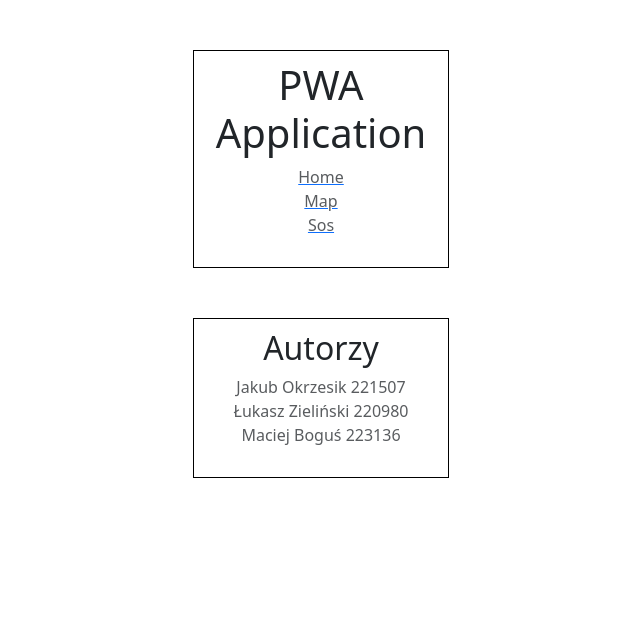
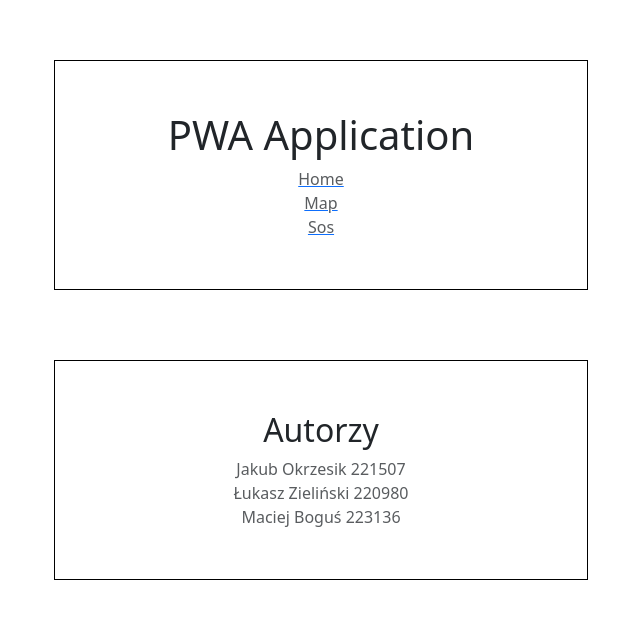
Before and after one commit to maciejbogus/maciejbogus.github.io, a plain HTML site: page index.html in a window 1280 px wide. Shown: the whole page, without its empty margins (319-959 px from the left). Drawn offline with nearby package versions, Linux system fonts and the light colour scheme.

Commit message:
Update index.html

```diff
--- a/index.html
+++ b/index.html
@@ -1,3 +1,4 @@
+
 <!DOCTYPE html>
 <html lang="en">
 <head>
@@ -10,11 +11,27 @@
     ul{
         list-style: none;
     }
+    .center-content {
+      display: flex;
+      justify-content: center;
+      align-items: center;
+      text-align: center;
+    }
+    .a{
+        border: 1px solid black;
+        padding: 50px;
+        margin: 10px;
+    }
+    .container-fluid{
+        margin-top: 50px;
+    }
 </style>
 </head>
 <body>
     <main>
-        <div class="text-center" style="margin-left: 40%; margin-right: 40%; margin-bottom: 50px; margin-top: 50px; border: 1px solid black;padding-top:10px; padding-bottom: 30px;">
+        <div class="container-fluid">
+            <div class="row center-content">
+              <div class="col-xl-5 col-lg-6 col-md-8 col-10 a">
                 <nav>
                     <h1>PWA Application</h1>
                     <ul class="list-group">
@@ -24,7 +41,11 @@
                     </ul>
                 </nav>
             </div>
-        <div class="text-center" style="margin-left: 40%; margin-right: 40%; margin-bottom: 50px; margin-top: 50px; border: 1px solid black;padding-top:10px; padding-bottom: 30px;">
+        </div>
+    </div>
+        <div class="container-fluid">
+            <div class="row center-content">
+              <div class="col-xl-5 col-lg-6 col-md-8 col-10 a">
                     <h2>Autorzy</h2>
                     <ul class="list-group">
                         <li class="list-group-item-action" >Jakub Okrzesik 221507</li>
@@ -32,6 +53,10 @@
                         <li class="list-group-item-action" >Maciej Boguś 223136</li>
                     </ul>
                 </div>
+
+            </div>
+
+        </div>
     </main>
 </body>
 <script src="https://cdn.jsdelivr.net/npm/bootstrap@5.3.3/dist/js/bootstrap.bundle.min.js" integrity="sha384-YvpcrYf0tY3lHB60NNkmXc5s9fDVZLESaAA55NDzOxhy9GkcIdslK1eN7N6jIeHz" crossorigin="anonymous"></script>
```
Lines whose indentation alone changed are shown as unchanged.
